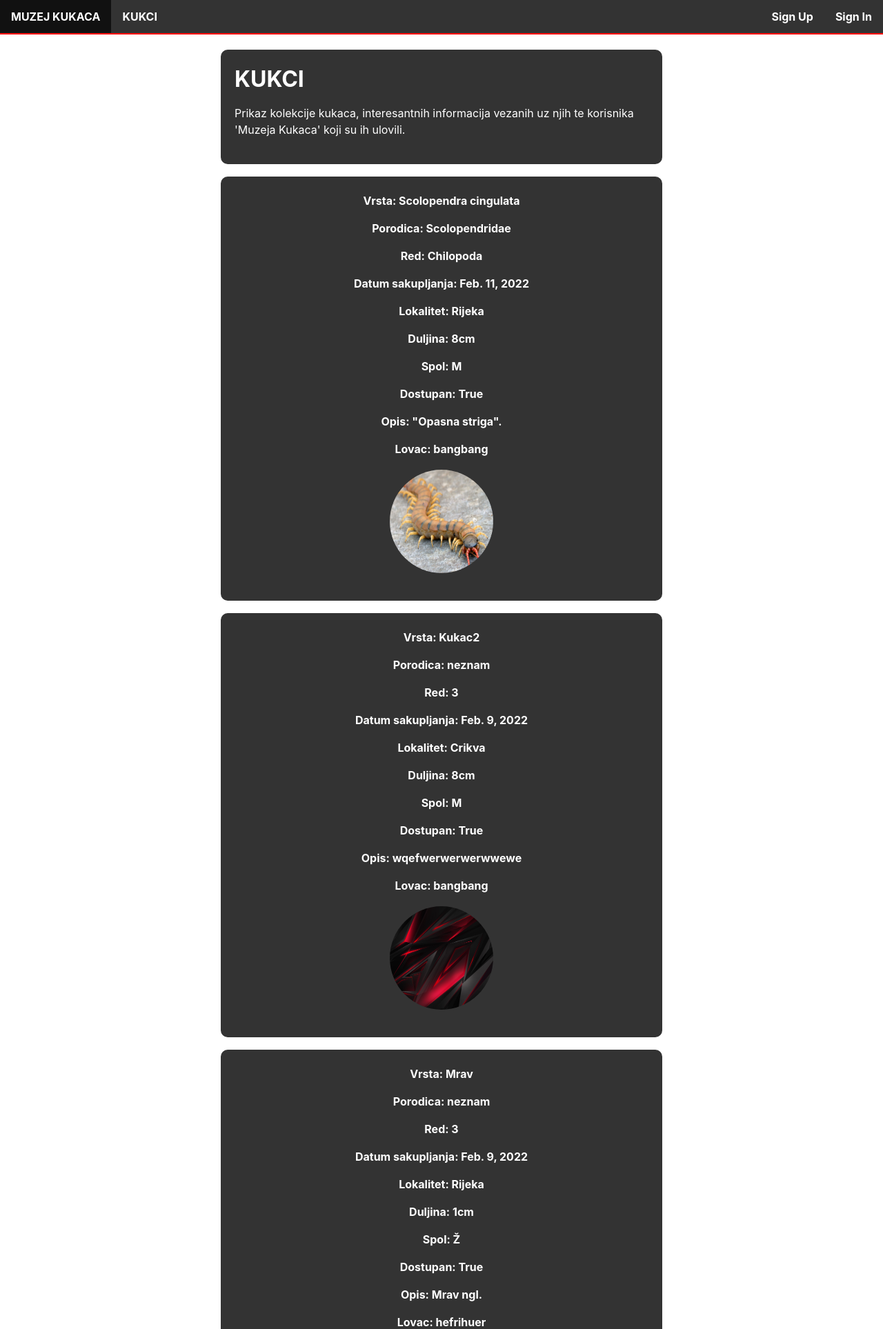
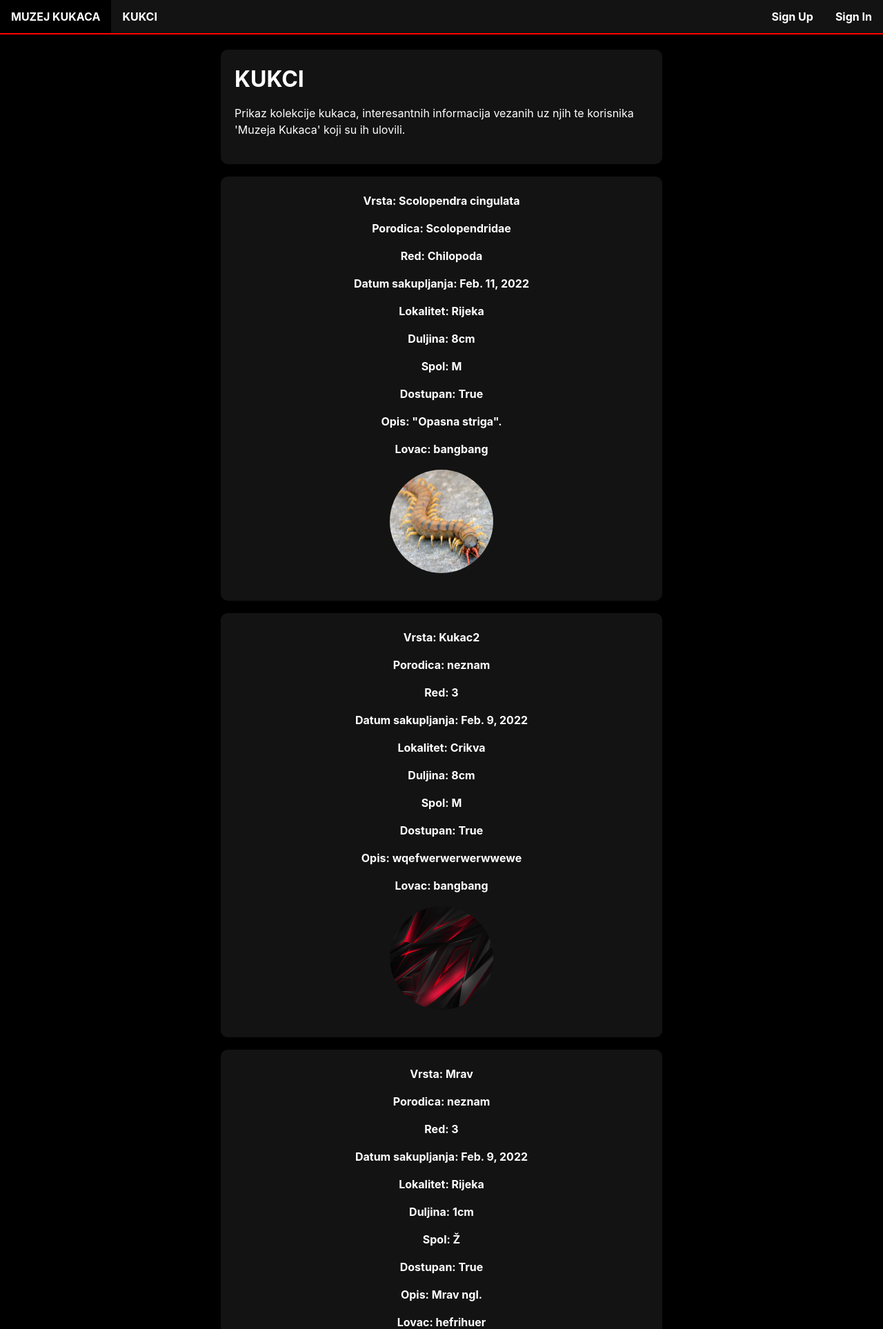
Before and after one commit to IvanMatejcic/muzej_kukaca, a Django app: page /kukacs/ in a window 1280 px wide. Shown: the top 1927 px of the page at 69% size. Run offline with Django 3.2, Linux system fonts and the light colour scheme; data comes from the database, SQL or seed files in the repository; both versions use the stored data as it was after the commit.

Commit message:
Commit 9: Promijenjen interface u dark. -Ivan

```diff
--- a/muzej_kukaca_site/main/static/style.css
+++ b/muzej_kukaca_site/main/static/style.css
@@ -3,10 +3,14 @@
   padding: 0;
 }
 
+body{
+  background-color: black;
+}
+
 ul {
   list-style-type: none;
   overflow: hidden;
-  background-color: #333;
+  background-color: rgb(19, 19, 19);
   position: fixed;
   width: 100%;
   border-bottom: 2px solid red;
@@ -24,12 +28,12 @@ li a {
 }
 
 li a:hover {
-  background-color: #111;
+  background-color: black;
 }
 
 input[type=submit]{
   background-color:white;
-  color: #333;
+  color: rgb(19, 19, 19);
   font-weight: bold;
   border: none;
   width: 20%;
@@ -42,7 +46,7 @@ input[type=submit]:hover{
 }
 
 .forma{
-  background-color: #333;
+  background-color: rgb(19, 19, 19);
   color: white;
   border-radius: 10px;
   cursor: pointer;
@@ -59,7 +63,7 @@ h1{
 }
 
 .uvod{
-  background-color: #333;
+  background-color: rgb(19, 19, 19);
   color: white;
   border-radius: 10px;
   padding: 20px;
@@ -67,7 +71,7 @@ h1{
 }
 
 .kukci{
-  background-color: #333;
+  background-color: rgb(19, 19, 19);
   border-radius: 10px;
   padding: 20px;
   padding-top: 5px;
```
Also changed, not shown: muzej_kukaca_site/db.sqlite3, muzej_kukaca_site/images/images/auto.jpg (added).
